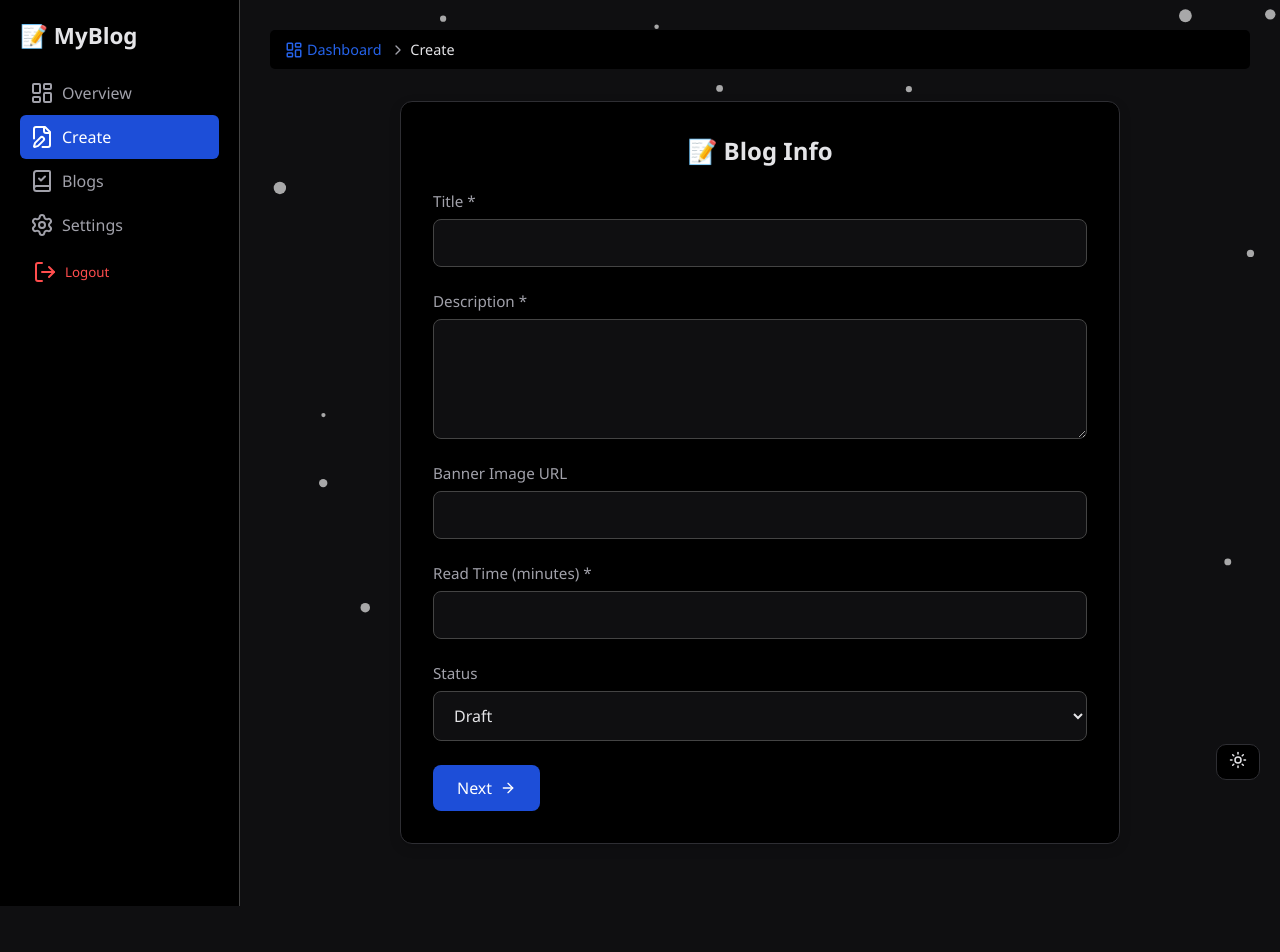
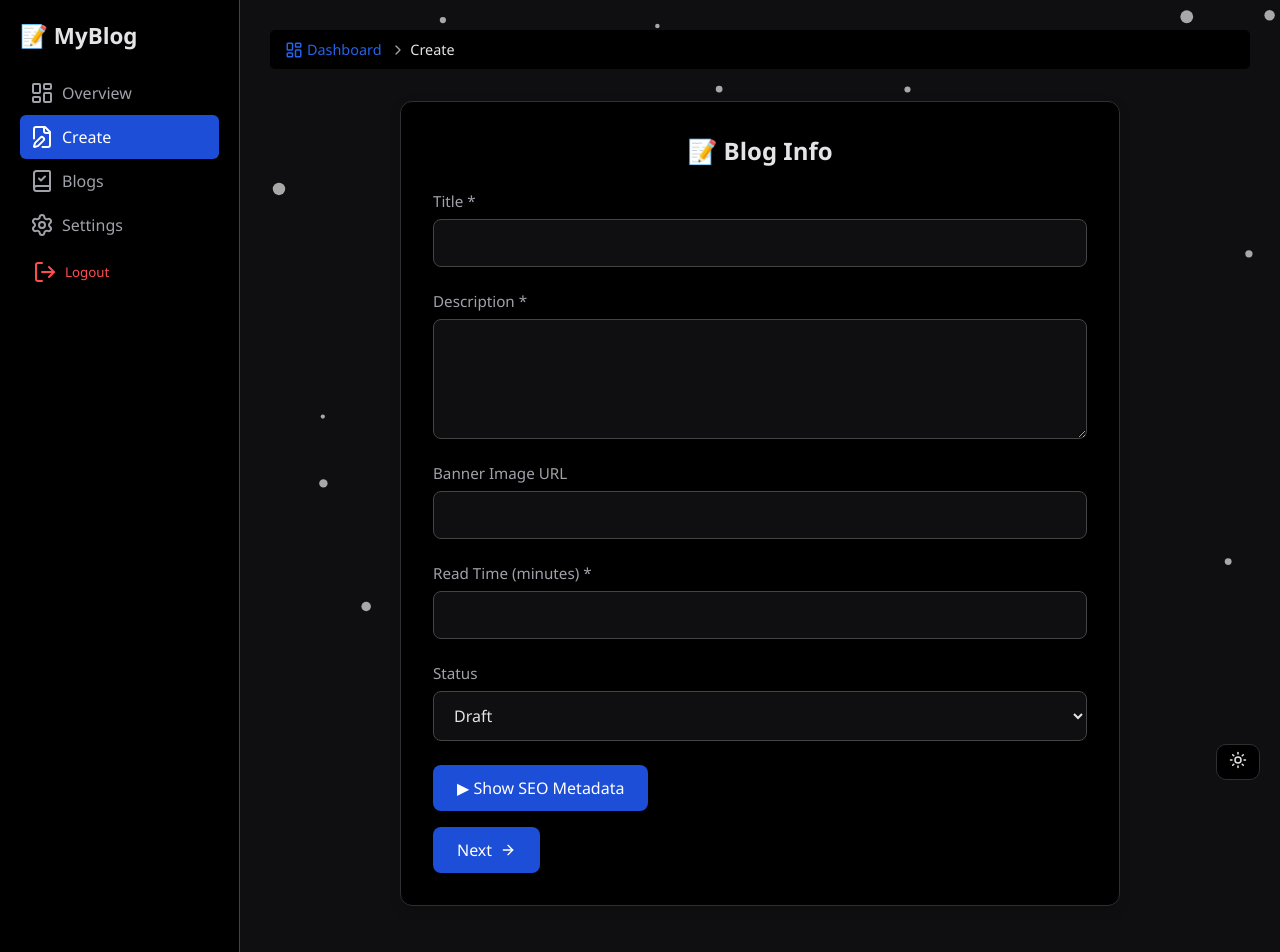
Before and after one commit to Vinoth82003/rich-blog-editor, a Next.js app: page /dashboard/create in a window 1280 px wide. Shown: the top 952 px of the page. Before the commit the page ends 906 px from the top, so only its background shows below. Built offline with nearby package versions, Linux system fonts and the light colour scheme.

Commit message:
Blog meta

```diff
--- a/src/app/api/blogs/route.js
+++ b/src/app/api/blogs/route.js
@@ -7,23 +7,57 @@ import "@/models/User";
 import { getUserFromToken } from "@/lib/authMiddleware";
 
 export async function POST(req) {
-  const { userId } = getUserFromToken();
-  console.log("userId: ", userId);
-
   await connectDB();
 
-  const { title, description, content, bannerUrl, readTime } = await req.json();
+  let userId;
+  try {
+    const user = await getUserFromToken(req);
+    userId = user.userId;
+  } catch (error) {
+    return NextResponse.json(
+      { error: "Unauthorized. Invalid or missing token." },
+      { status: 401 }
+    );
+  }
 
-  const blog = await Blog.create({
-    author: userId,
+  // Extract blog fields from request body
+  const {
     title,
     description,
     content,
     bannerUrl,
     readTime,
-  });
-  return NextResponse.json(blog);
+    status,
+    metaTitle,
+    metaDescription,
+    metaKeywords,
+    canonicalUrl,
+  } = await req.json();
+
+  try {
+    const blog = await Blog.create({
+      author: userId,
+      title,
+      description,
+      content,
+      bannerUrl,
+      readTime,
+      status,
+      metaTitle,
+      metaDescription,
+      metaKeywords,
+      canonicalUrl,
+    });
+
+    return NextResponse.json(blog);
+  } catch (error) {
+    return NextResponse.json(
+      { error: error.message || "Failed to create blog" },
+      { status: 500 }
+    );
+  }
 }
+
 export async function GET(req) {
   await connectDB();
 
--- a/src/components/BlogDetails.jsx
+++ b/src/components/BlogDetails.jsx
@@ -4,12 +4,12 @@ import styles from "../styles/BlogForm.module.css";
 
 export default function BlogDetails({ form, setForm, onNext }) {
   const [errors, setErrors] = useState({});
+  const [showSeo, setShowSeo] = useState(false); // toggle SEO section
 
   const handleChange = (e) => {
     const { name, value } = e.target;
     setForm({ ...form, [name]: value });
 
-    // Clear error on change
     if (errors[name]) {
       setErrors({ ...errors, [name]: "" });
     }
@@ -35,6 +35,7 @@ export default function BlogDetails({ form, setForm, onNext }) {
     <div className={styles.formContainer}>
       <h2>📝 Blog Info</h2>
 
+      {/* Basic Blog Fields */}
       <label>
         Title <span className={styles.required}>*</span>
         <input
@@ -90,7 +91,74 @@ export default function BlogDetails({ form, setForm, onNext }) {
         </select>
       </label>
 
-      <button onClick={handleNext}>
+      {/* SEO Section */}
+      <div className={styles.seoSection}>
+        <button
+          type="button"
+          className={styles.toggleSeoBtn}
+          onClick={() => setShowSeo(!showSeo)}
+        >
+          {showSeo ? "▼ Hide SEO Metadata" : "▶ Show SEO Metadata"}
+        </button>
+
+        {showSeo && (
+          <div className={styles.seoFields}>
+            <h3>🔍 SEO Metadata</h3>
+
+            <label>
+              Slug (URL path)
+              <input
+                name="slug"
+                value={form.slug}
+                onChange={handleChange}
+                placeholder="my-awesome-blog-post"
+              />
+            </label>
+
+            <label>
+              Meta Title
+              <input
+                name="metaTitle"
+                value={form.metaTitle}
+                onChange={handleChange}
+                placeholder="Best Waffle Coffee Cups in 2025"
+              />
+            </label>
+
+            <label>
+              Meta Description
+              <textarea
+                name="metaDescription"
+                value={form.metaDescription}
+                onChange={handleChange}
+                placeholder="A short summary for search engines..."
+              />
+            </label>
+
+            <label>
+              Meta Keywords (comma separated)
+              <input
+                name="metaKeywords"
+                value={form.metaKeywords}
+                onChange={handleChange}
+                placeholder="waffle cups, edible coffee cups, eco friendly"
+              />
+            </label>
+
+            <label>
+              Canonical URL
+              <input
+                name="canonicalUrl"
+                value={form.canonicalUrl}
+                onChange={handleChange}
+                placeholder="https://example.com/blog/my-awesome-post"
+              />
+            </label>
+          </div>
+        )}
+      </div>
+
+      <button onClick={handleNext} className={styles.nextBtn}>
         Next <ArrowRight size={16} />
       </button>
     </div>
--- a/src/components/BlogForm.jsx
+++ b/src/components/BlogForm.jsx
@@ -19,6 +19,11 @@ export default function BlogForm({ blogId }) {
     bannerUrl: "",
     readTime: "",
     status: "draft",
+    slug: "",
+    metaTitle: "",
+    metaDescription: "",
+    metaKeywords: "",
+    canonicalUrl: "",
   });
 
   // Fetch blog if blogId is given
@@ -38,6 +43,11 @@ export default function BlogForm({ blogId }) {
           bannerUrl: data.bannerUrl || "",
           readTime: data.readTime || "",
           status: data.status || "draft",
+          slug: data.slug || "",
+          metaTitle: data.metaTitle || "",
+          metaDescription: data.metaDescription || "",
+          metaKeywords: data.metaKeywords || "",
+          canonicalUrl: data.canonicalUrl || "",
         });
       } catch (err) {
         toast.error(err.message || "Error loading blog");
@@ -80,7 +90,12 @@ export default function BlogForm({ blogId }) {
 
   if (step === 1) {
     return (
-      <BlogDetails form={form} setForm={setForm} onNext={() => setStep(2)} />
+      <BlogDetails
+        form={form}
+        setForm={setForm}
+        onNext={() => setStep(2)}
+        showMetadata={true} // pass flag to show metadata fields
+      />
     );
   }
 
--- a/src/models/Blog.js
+++ b/src/models/Blog.js
@@ -4,45 +4,46 @@ import slugify from "slugify";
 
 const blogSchema = new mongoose.Schema(
   {
-    title: String,
-    description: String,
+    title: { type: String, required: true },
+    description: { type: String, required: true },
     content: String,
     bannerUrl: String,
     readTime: String,
     status: { type: String, enum: ["draft", "published"], default: "draft" },
+
+    // Slug for URLs
     slug: { type: String, unique: true },
+
+    // SEO Metadata
+    metaTitle: String,
+    metaDescription: String,
+    metaKeywords: String, // comma-separated
+    canonicalUrl: String,
+
+    // Author & engagement
     author: {
       type: mongoose.Schema.Types.ObjectId,
       ref: "User",
     },
-    views: {
-      type: Number,
-      default: 0,
-    },
-    likes: [
-      {
-        type: mongoose.Schema.Types.ObjectId,
-        ref: "User",
-      },
-    ],
+    views: { type: Number, default: 0 },
+    likes: [{ type: mongoose.Schema.Types.ObjectId, ref: "User" }],
   },
   { timestamps: true }
 );
 
+// Auto-generate unique slug from title
 blogSchema.pre("save", async function (next) {
   if (this.isNew || this.isModified("title")) {
     let baseSlug = slugify(this.title, { lower: true, strict: true });
     let slug = baseSlug;
     let count = 1;
 
-    // Check for existing slugs
     while (await mongoose.models.Blog.findOne({ slug })) {
       slug = `${baseSlug}-${count++}`;
     }
 
     this.slug = slug;
   }
-
   next();
 });
 
```
